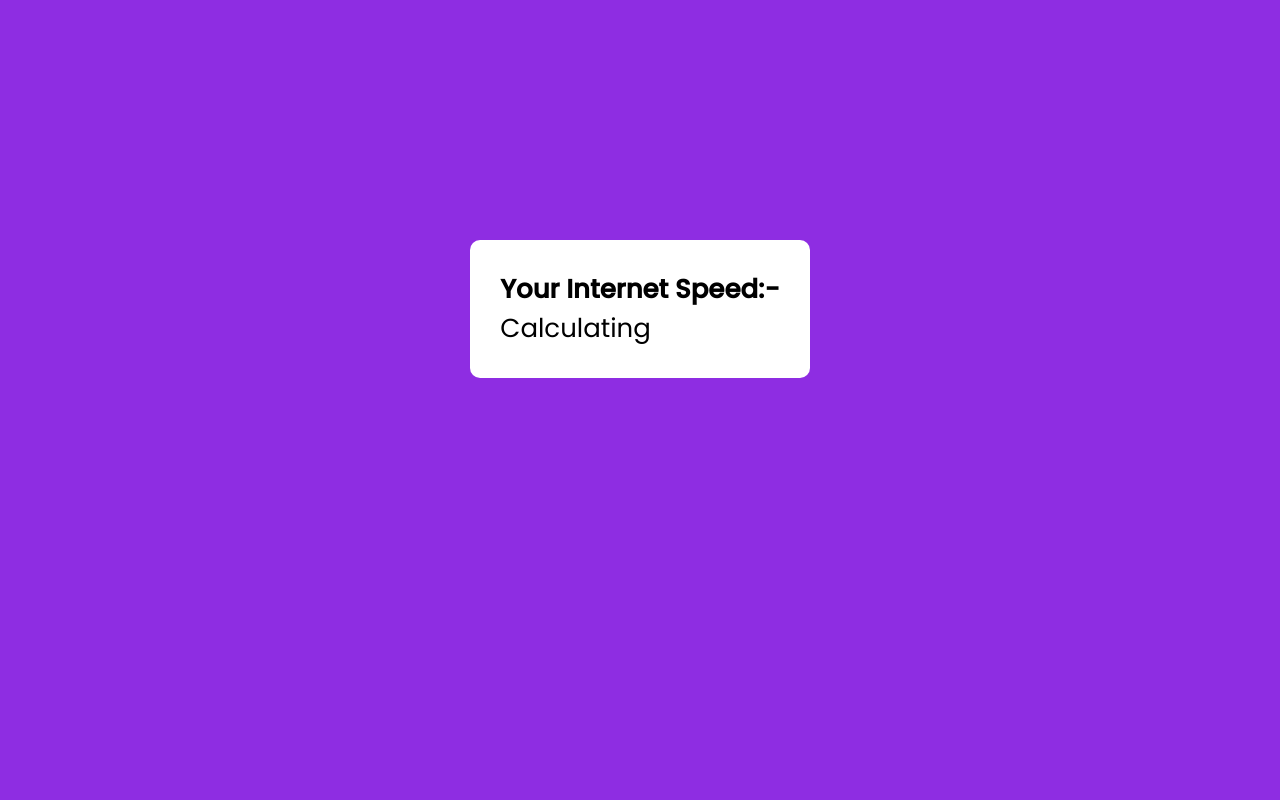
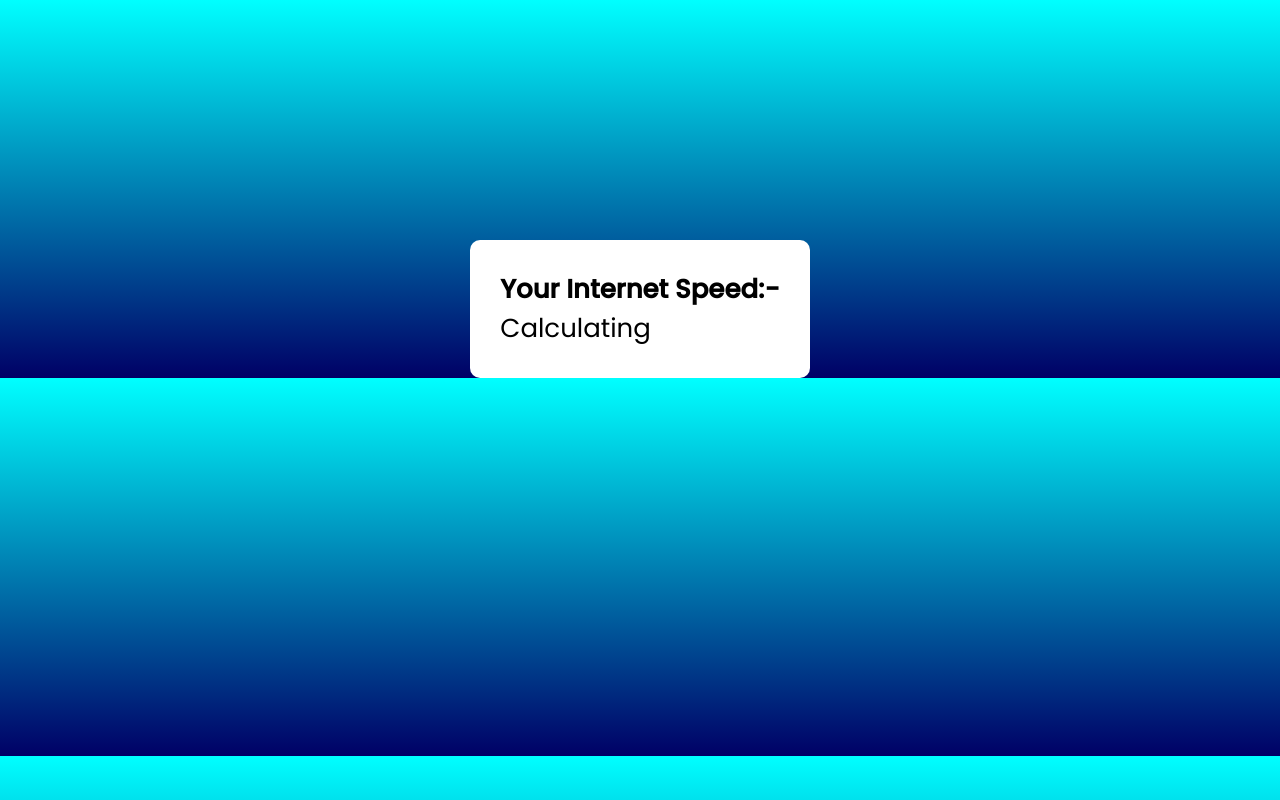
Before and after one commit to vincentanto/Internet-Speed-Test, a plain HTML site: page index.html in a window 1280 px wide. Drawn offline with Linux system fonts and the light colour scheme; no server answers.

Commit message:
Update style.css

```diff
--- a/style.css
+++ b/style.css
@@ -11,7 +11,7 @@ body {
   display: flex;
   align-items: start;
   justify-content: center;
-  background: #8e2de2;
+  background: linear-gradient(to bottom, #00ffff 0%, #000066 100%);
 }
 
 .container {
```
